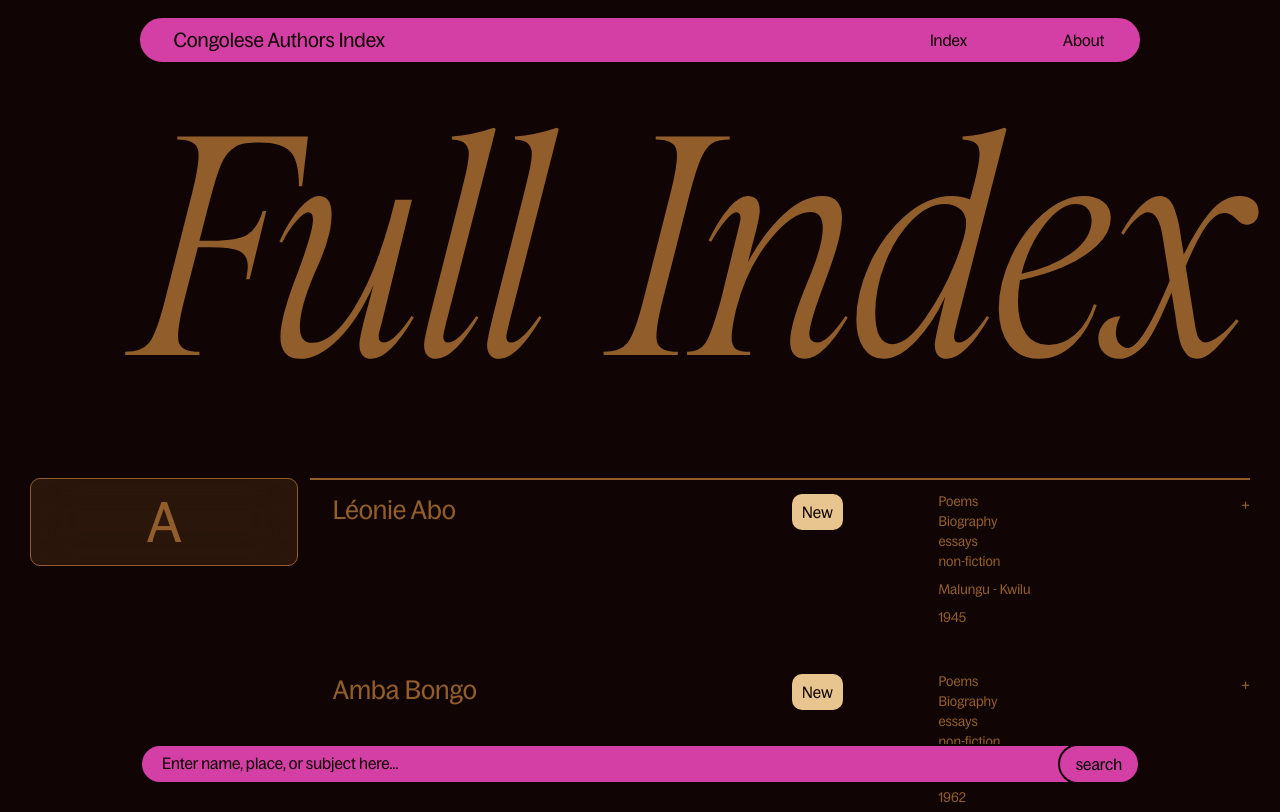
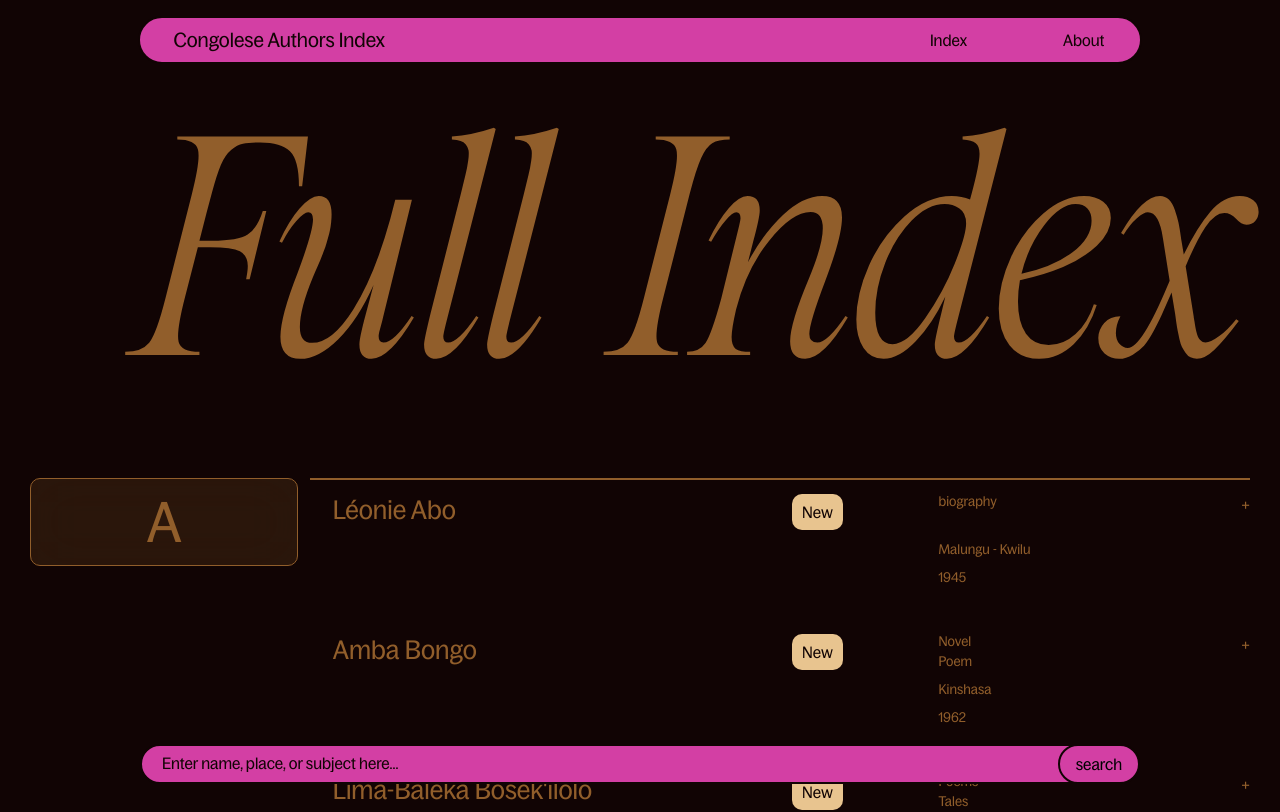
Before and after one commit to UncleDoubleU/Congolese-Authors-Index, a React (Vite) app in the folder 20250513-cai/: page / in a window 1280 px wide. Shown: the top 812 px of the page. Built offline with nearby package versions, Linux system fonts and the light colour scheme.

Commit message:
added genres to index page author component

```diff
--- a/20250513-cai/src/components/Author/Author.tsx
+++ b/20250513-cai/src/components/Author/Author.tsx
@@ -6,9 +6,10 @@ interface AuthorProps {
      newItem: boolean;
      pob: string;
      dob: number;
+     genres: string[];
 }
 
-function Author({ fullName, newItem, pob, dob }: AuthorProps) {
+function Author({ fullName, newItem, pob, dob, genres }: AuthorProps) {
      const [width, setWidth] = useState(window.innerWidth)
 
      useEffect(() => {
@@ -23,8 +24,12 @@ function Author({ fullName, newItem, pob, dob }: AuthorProps) {
           setWidth(window.innerWidth)
      }
 
+     const authorGenres = genres.map(genre =>
+          <li>{genre}</li>
+     );
+
      const xtraInfo = width >= 768 ? <><p className={styles.pobText}> {pob}</p>
-          <p className={styles.dobText}>{dob}</p></> : null
+          <p className={styles.dobText}>{dob}</p></> : null;
 
 
      return (
@@ -32,10 +37,7 @@ function Author({ fullName, newItem, pob, dob }: AuthorProps) {
                <h2 className={styles.h2}>{fullName}</h2>
                {newItem && <div className={styles.newItem}><p>New</p></div>}
                <ul className={styles.list}>
-                    <li>Poems</li>
-                    <li>Biography</li>
-                    <li>essays</li>
-                    <li>non-fiction</li>
+                    {authorGenres}
                </ul>
                {xtraInfo}
 
--- a/20250513-cai/src/pages/Index/Index.tsx
+++ b/20250513-cai/src/pages/Index/Index.tsx
@@ -10,7 +10,8 @@ function Index() {
                fullName={`${author.firstName} ${author.lastName} `}
                newItem={true}
                pob={author.placeOfBirth}
-               dob={author.dateOfBirth} />
+               dob={author.dateOfBirth}
+               genres={author.genres} />
      )
      return (
           <main>
```
Also changed, not shown: 2 other files (tests, documents, lock files or other folders).
